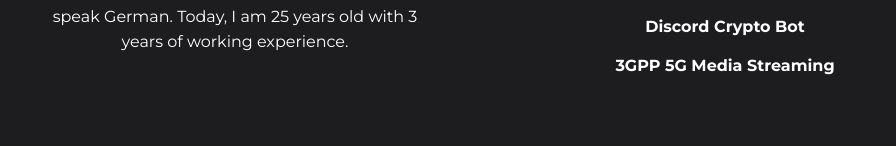
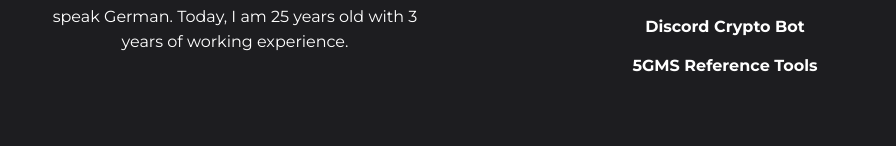
Before and after one commit to stojkovicv/stojkovicv.github.io, a plain HTML site: page index.html in a window 1280 px wide. Shown: the part 464-610 px from the top of the page, without its empty margins (160-1056 px from the left). Drawn offline with Linux system fonts and the light colour scheme.

Commit message:
Update index.html

```diff
--- a/index.html
+++ b/index.html
@@ -38,11 +38,7 @@
           reminder that the wisest people are always very quiet." data-github="https://github.com/ADSP-Project" >Microservices Federation</li>
           <li data-header="Discord Crypto Bot" data-paragraph="Self driven, side project to create lovely little bot, meant to quickly provide crypto currency prices and plenty of other features like
           alert mechanism, past price visualization etc. Developed in JavaScript, I utilized several design patterns for error hadling and wrote the unit test. Check it out, it's cool stuff!" data-github="https://github.com/stojkovicv/crypto-tracker" >Discord Crypto Bot</li>
-          <li data-header="3GPP 5G Media Streaming" data-paragraph="Fraunhofer, BBC, Dolby, Qualcom, Kodak and of course 5GMAG are some of the
-          members of this project. Technical specifications are created by 3GPP and implemented accordingly. My contribution is to enable metrics reporting procedures during 5G based streaming.
-          That comprises expansion of Reference Tools (RT) written in C and Python, with metrics related endpoints.
-          " data-github="https://github.com/orgs/5G-MAG/repositories" >3GPP 5G Media Streaming</li>
-
+          <li data-header="5GMS Reference Tools" data-paragraph=" This project represent implementation of 3GPP specifications for 5G Media Streaming architecture. Under 5GMAG Public License and together with BBC team, I am working on expanding 5G Core component »Application Function« with metrics reporting feature. In addition, I am developing full-stack web application, utilizing all provisioning operations with AF, representing »Application Provider« of standardized architecture. I am developing metrics APIs with pure C, utilizing hash maps and event-driven state machines for controling HTTP/S requests with realted JSON data. Application Provider implements Python Asynchronous Server Gateway Interface, along with glittering JavaScript for GUI. I wrote integration test for my application, effectivelly automating provisioning cycle with all features, wrapped everything with Docker Compose service and CI/CD pipeline. We are planning to develop additional library to enable Data Collection & Reporting. As a student developer of Fraunhofer Fokus, this work will be the scope of my master thesis." data-github="https://github.com/orgs/5G-MAG/repositories" >5GMS Reference Tools</li>
         </ul>
       </div>
     </div>
```
